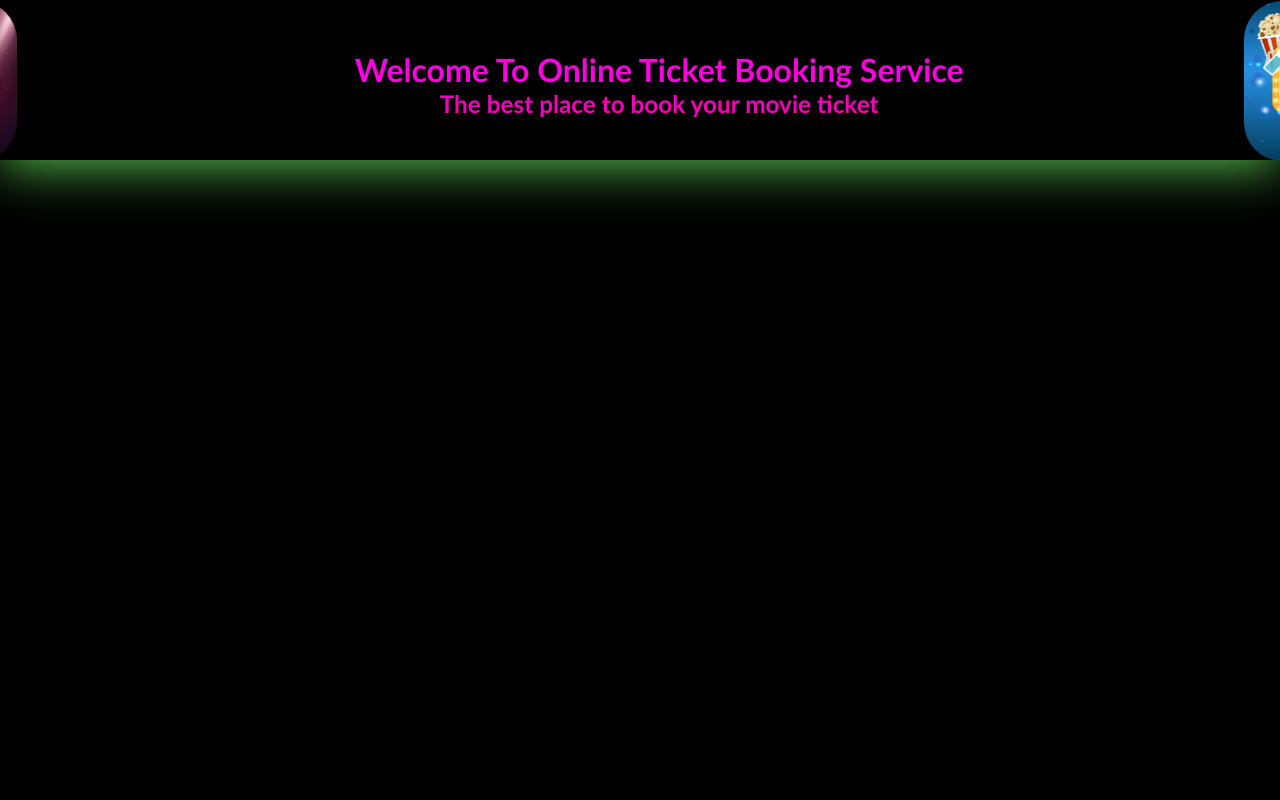
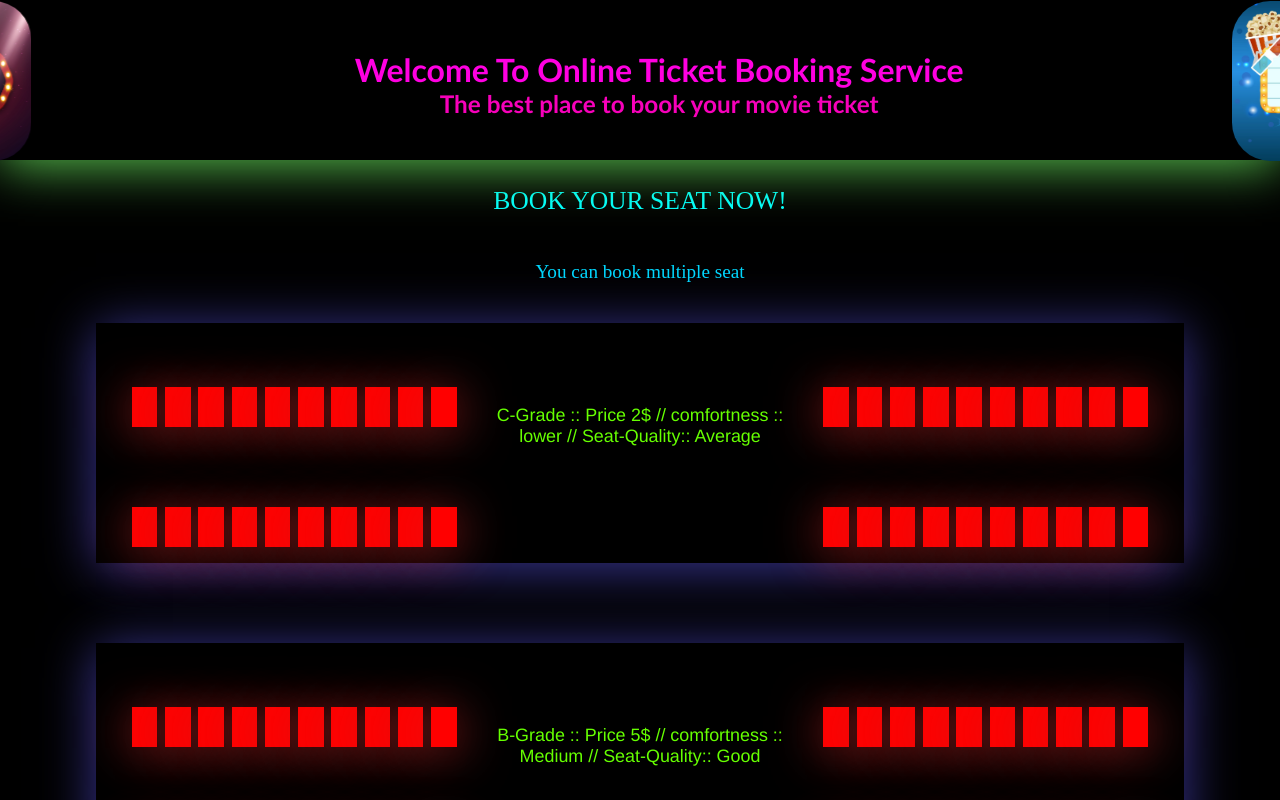
Before and after one commit to suryaghosh69/Ticket-app, a React (Create React App) app: page /Movie-Ticket-App/ in a window 1280 px wide. Shown: the top 800 px of the page. Built offline with nearby package versions, Linux system fonts and the light colour scheme.

Commit message:
sixth commit

```diff
--- a/src/App.js
+++ b/src/App.js
@@ -161,7 +161,7 @@ setall(totalmovieprice+totalfood+seatprice)
     <Routes>
 
 
-    <Route exact path='/Movie-Ticket-App' element={<Seat seatbook1={seatbook1} seatbook2={seatbook2} seatbook3={seatbook3}  />}/>
+    <Route exact path='/' element={<Seat seatbook1={seatbook1} seatbook2={seatbook2} seatbook3={seatbook3}  />}/>
     <Route exact path='/confirmseat' element={
     <Confirmseat seatprice={seatprice}/>}/>
     <Route exact path='/movie' element={<Movie handlechangemovie={handlechangemovie}movieprice1={movieprice1} movieprice2={movieprice2} movieprice4={movieprice4} movieprice5={movieprice5} movieprice7={movieprice7} movieprice3={movieprice3} movieprice6={movieprice6}/>}/>
```
